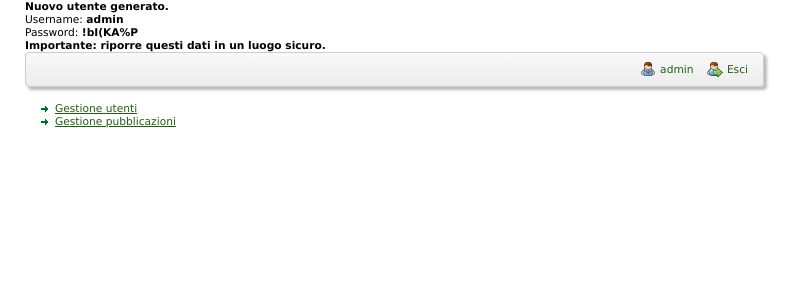
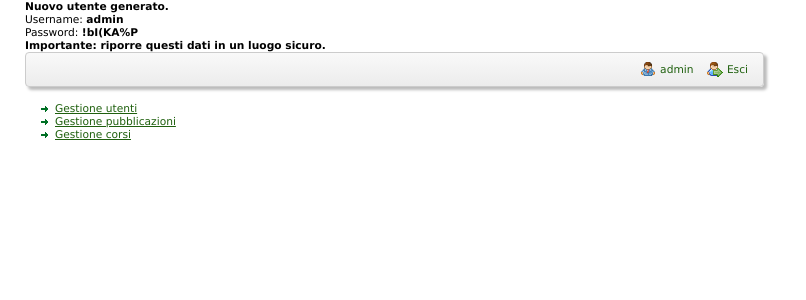
Before and after one commit to frasten/programmazione-web, a PHP site: page /admin.php in a window 1280 px wide. Shown: the part 124-424 px from the top of the page, without its empty margins (0-806 px from the left). Run offline with PHP 8.4, Linux system fonts and the light colour scheme; data that the repository does not hold is empty.

Commit message:
Aggiunto link alla gestione corsi nell'area amministrativa.
Signed-off-by: Andrea Piccinelli <frasten@gmail.com>

```diff
--- a/www/admin.php
+++ b/www/admin.php
@@ -13,6 +13,7 @@ if ( empty( $_GET['action'] ) ) {
 	<ul>
 		<li><a href='?action=listusers'>Gestione utenti</a></li>
 		<li><a href='pubblicazioni.php'>Gestione pubblicazioni</a></li>
+		<li><a href='corso.php'>Gestione corsi</a></li>
 	</ul>
 <?php
 }
```
